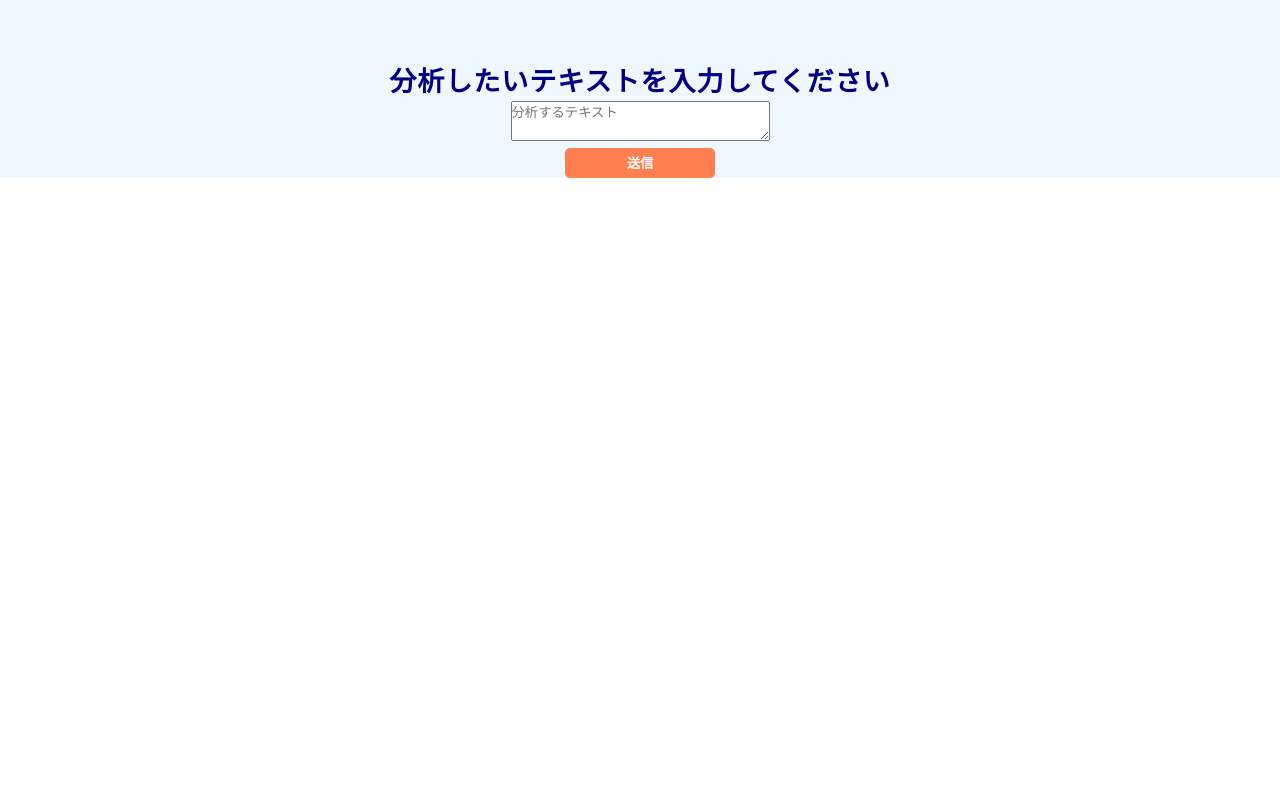
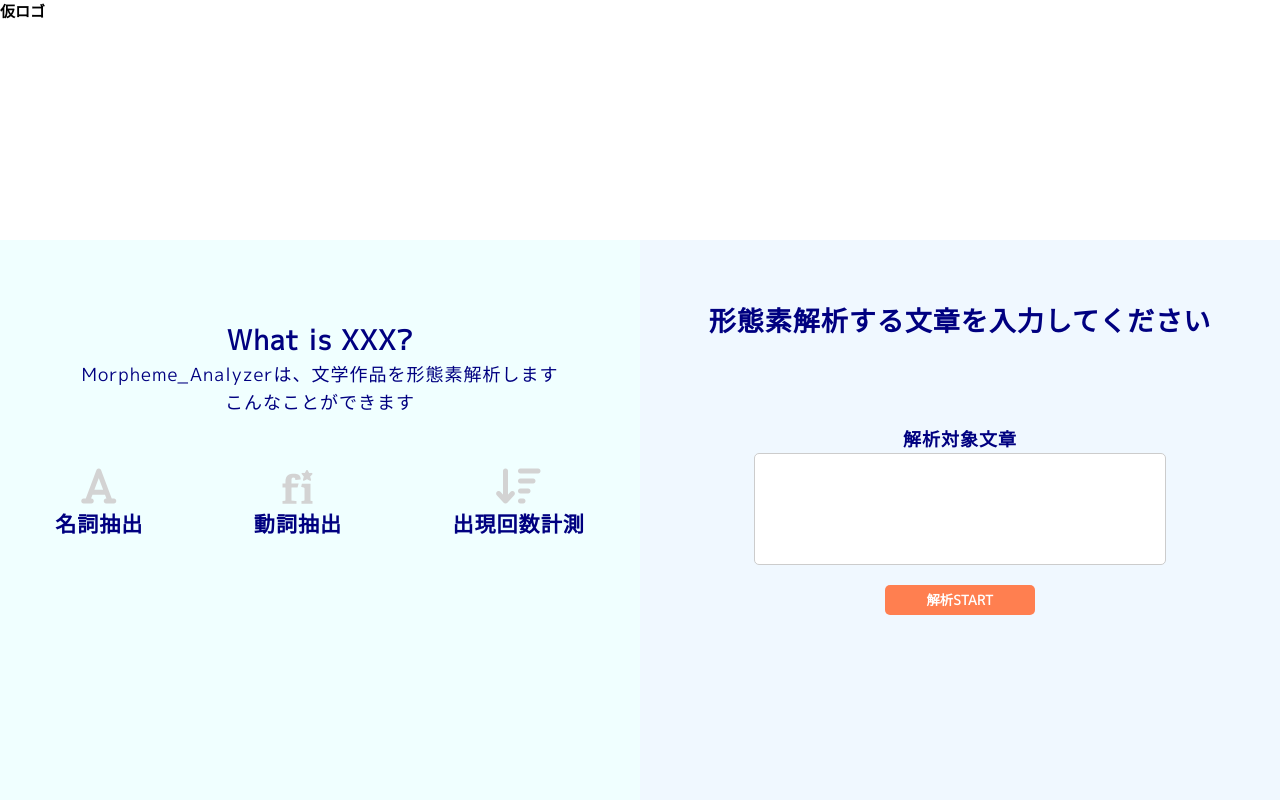
Before and after one commit to sasakenken33/morpheme_analyzer, a Flask app: page / in a window 1280 px wide. Run offline with Flask 2, Linux system fonts and the light colour scheme; some libraries are stand-ins or nearby versions.

Commit message:
ページレイアウト新規作成

```diff
--- a/templates/top.html
+++ b/templates/top.html
@@ -1,11 +1,48 @@
 {% extends "layout.html" %}
 {% block body %}
+<section class="top">
+  <div class="container">
+    <h1>仮ロゴ</h1>
+  </div>
+</section>
+<section class="main">
+  <div class="disc">
+    <div class="container">
+      <h2>What is XXX?</h2>
+      <p>Morpheme_Analyzerは、文学作品を形態素解析します</p>
+      <p>こんなことができます</p>
+      <div class="icons">
+        <div class="text">
+          <span class="fas fa-font icon"></span>
+          <h3>名詞抽出</h3>
+        </div>
+        <div class="text">
+          <span class="fab fa-fonticons-fi icon"></span>
+          <h3>動詞抽出</h3>
+        </div>
+        <div class="text">
+          <span class="fas fa-sort-amount-down icon"></span>
+          <h3>出現回数計測</h3>
+        </div>
+      </div>
+    </div>
+  </div>
   <div class="form">
-    <h2>分析したいテキストを入力してください</h2>
-    <form action="/fetch" method="POST">
-      <textarea placeholder="分析するテキスト" name="InputText"></textarea>
-      <br>
-      <input value="送信" type="submit"/>
-    </form>
+    <div class="container">
+      <h2>形態素解析する文章を入力してください</h2>
+      <div class="flash">
+        {% for message in get_flashed_messages() %}
+          {{ message }}
+        {% endfor %}
+      </div>
+      <form action="/fetch" method="post">
+        <dl>
+          <dt>解析対象文章</dt>
+          <dd><input type="text" name="InputText"></dd>
+          <p><input type="submit" value="解析START"/></p>
+        </dl>
+      </form>
+    </div>
   </div>
+</section>
 {% endblock %}
```
